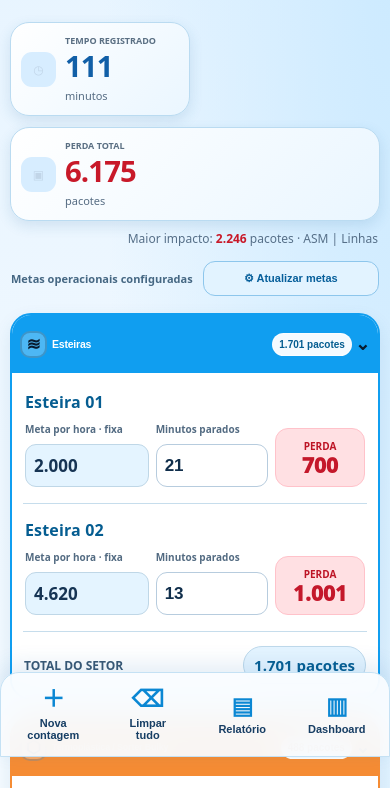
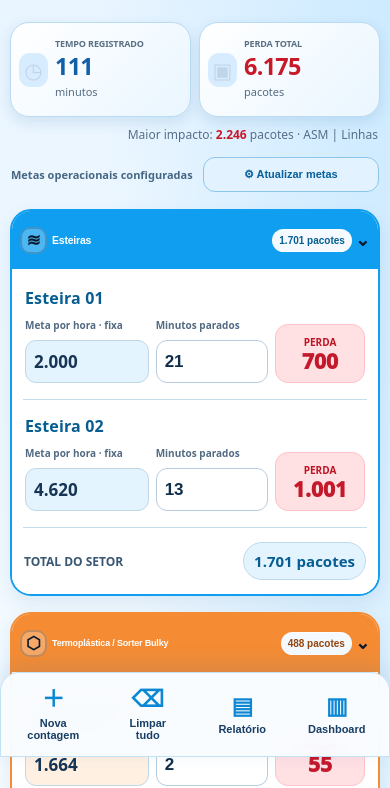
Before and after one commit to franciscoaniltoan/Calculadora, a plain HTML site: page index.html in a window 390 px wide. Shown: the part 87-875 px from the top of the page. Drawn offline with Linux system fonts and the light colour scheme.

Commit message:
fix: indicadores tempo e perdas lado a lado 50/50 no topo mobile

```diff
--- a/index.html
+++ b/index.html
@@ -215,6 +215,29 @@ footer{color:#657c92;font-size:11px;line-height:1.6}
 #metasError[hidden]{display:none}
 @media(max-width:440px){.configuration{font-size:11px}.configuration button{font-size:11px}.metas-modal .metas-fields{gap:8px}.metas-modal .modal-actions{flex-wrap:wrap}.metas-modal .modal-actions button{flex:1}}
 
+
+/* v9: indicadores no topo na mesma linha, 50% / 50%, inclusive em telas pequenas */
+.stats{display:grid!important;grid-template-columns:repeat(2,minmax(0,1fr))!important;gap:10px;align-items:stretch}
+.stats>.stat,.stats>.stat.primary{grid-column:auto!important;grid-row:auto!important;min-width:0;width:100%;height:100%;display:flex;align-items:center;gap:10px;overflow:hidden}
+.stats>.stat>div{min-width:0;flex:1}
+.stats>.stat small{overflow-wrap:normal;font-size:clamp(9px,1.75vw,12px);line-height:1.2}
+.stats>.stat strong{font-size:clamp(25px,5vw,38px);white-space:nowrap;font-variant-numeric:tabular-nums}
+.stats>.stat .stat-icon{flex:0 0 auto}
+@media(max-width:700px){
+ .stats{grid-template-columns:minmax(0,1fr) minmax(0,1fr)!important;gap:8px}
+ .stats>.stat,.stats>.stat.primary{padding:10px 8px;min-height:95px;gap:7px}
+ .stats>.stat .stat-icon{width:29px;height:34px;font-size:21px}
+ .stats>.stat small{font-size:9px;letter-spacing:-.015em}
+ .stats>.stat strong{font-size:clamp(23px,6vw,30px)}
+ .stats>.stat span:not(.stat-icon){font-size:11px}
+}
+@media(max-width:355px){
+ .stats>.stat,.stats>.stat.primary{gap:5px;padding:9px 6px}
+ .stats>.stat .stat-icon{width:24px;font-size:18px}
+ .stats>.stat small{font-size:8px}
+ .stats>.stat strong{font-size:22px}
+}
+
 </style></head><body><main>
 <header class="app-header"><div class="brand"><span class="brand-icon">▣</span><div><div class="kicker">PAINEL OPERACIONAL</div><h1>Calculadora de<br>Perdas Técnicas</h1></div></div><button id="install" hidden>Instalar</button></header>
 <section class="stats"><div class="stat"><span class="stat-icon">◷</span><div><small>Tempo registrado</small><strong id="minutes">111</strong><span>minutos</span></div></div><div class="stat primary"><span class="stat-icon">▣</span><div><small>Perda total</small><strong id="grand">6.175</strong><span>pacotes</span></div></div></section>
```
